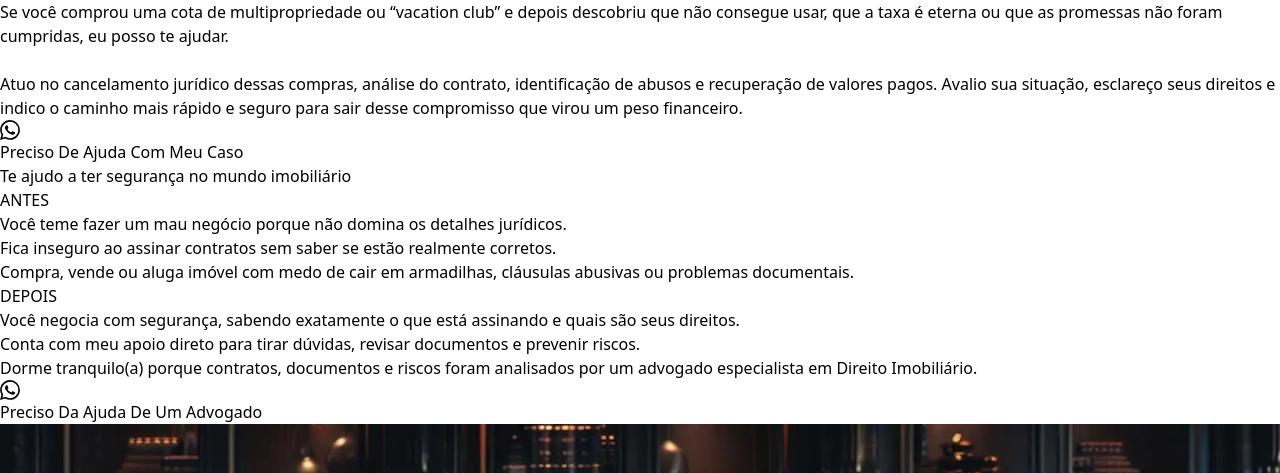
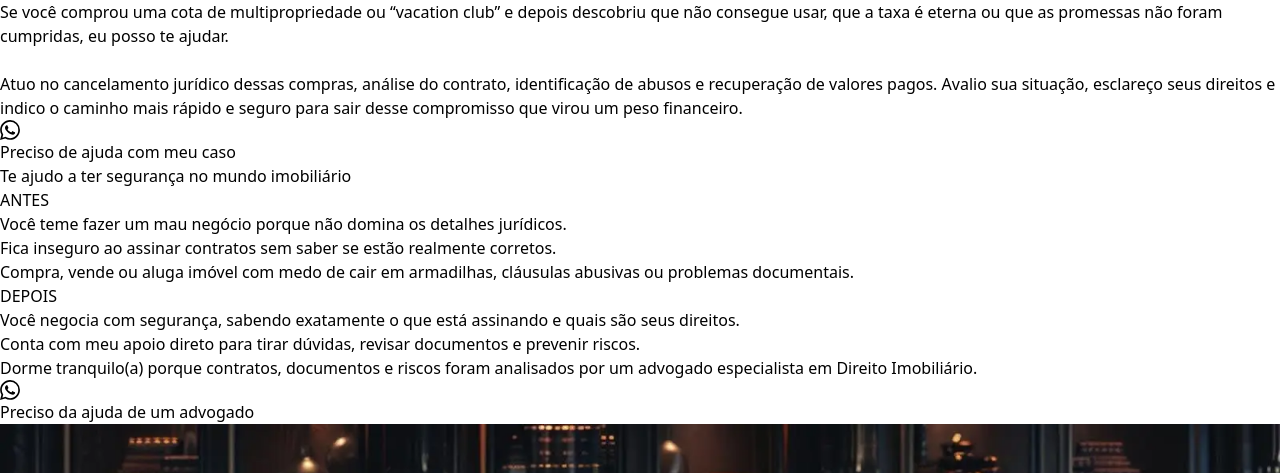
Before and after one commit to Paper-Street-Softwares/LPA-Jonatas-Honorio, a React (Vite) app: page / in a window 1280 px wide. Shown: the part 2488-2961 px from the top of the page. Built offline with nearby package versions, Linux system fonts and the light colour scheme.

Commit message:
fix: Revisa botões

```diff
--- a/src/components/buttons/CtaButton.jsx
+++ b/src/components/buttons/CtaButton.jsx
@@ -50,7 +50,7 @@ export default function CtaButton({
           />
         )}
 
-        <span className="relative z-10 flex items-center gap-3 capitalize">
+        <span className="relative z-10 flex items-center gap-3">
           <span>{icon}</span>
           {label}
         </span>
--- a/src/content/Content.jsx
+++ b/src/content/Content.jsx
@@ -51,7 +51,7 @@ const content = {
       titulo: "Cuido do seu caso com excelência",
       subtitulo:
         "Acompanhamento jurídico estratégico, com comunicação clara e atuação firme para resolver o que realmente importa: o seu problema imobiliário.",
-      labelBotaoPrincial: "Preciso De Ajuda Com Meu Caso",
+      labelBotaoPrincial: "Preciso de ajuda com meu caso",
     },
     cards: [
       {
@@ -135,7 +135,7 @@ const content = {
   transformacao: {
     texts: {
       titulo: "Te ajudo a ter segurança no mundo imobiliário",
-      labelBotaoPrincial: "Preciso Da Ajuda De Um Advogado",
+      labelBotaoPrincial: "Preciso da ajuda de um advogado",
     },
     antes: {
       etiqueta: "ANTES",
@@ -193,7 +193,7 @@ const content = {
           <strong> seu imóvel ou seu dinheiro em risco!</strong>
         </h2>
       ),
-      labelBotaoPrincial: "Quero Resolver Agora Mesmo",
+      labelBotaoPrincial: "Quero resolver agora mesmo",
     },
     pontos: [
       {
@@ -242,7 +242,7 @@ const content = {
     },
     texts: {
       titulo: "Por que meus clientes confiam em mim",
-      labelBotaoPrincial: "Fale Diretamente Comigo",
+      labelBotaoPrincial: "Fale diretamente comigo",
     },
     pontos: [
       {
@@ -315,7 +315,7 @@ const content = {
           seu caso
         </h2>
       ),
-      labelBotaoPrincial: "Quero Ser Atendido Agora",
+      labelBotaoPrincial: "Quero ser atendido agora",
       direitosReservados:
         "2025 • Dr. Jonatas Honorio • Todos os direitos reservados • ",
       desenvolvidoPor: "Desenvolvido com excelência por Paper Street",
```
